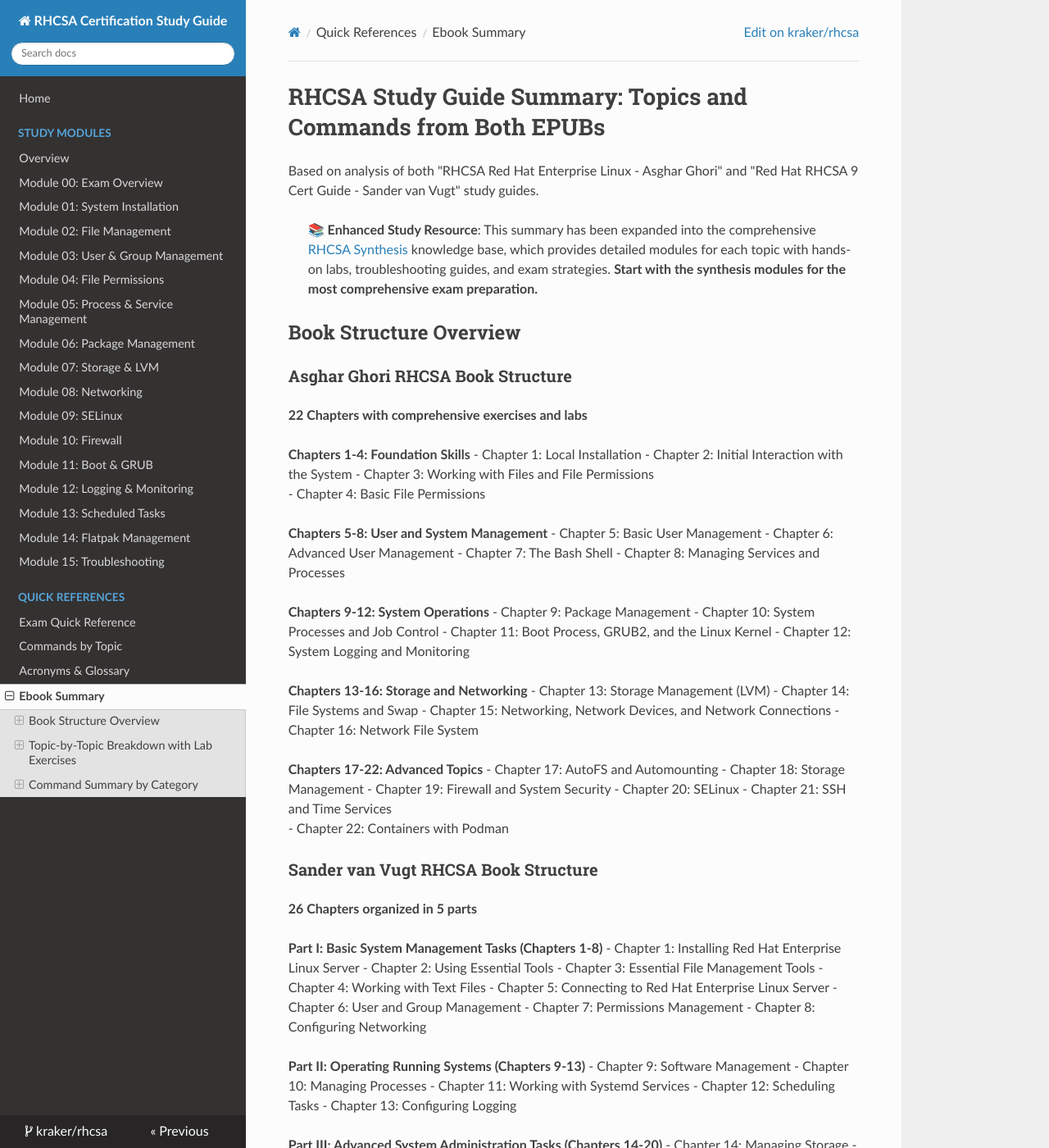
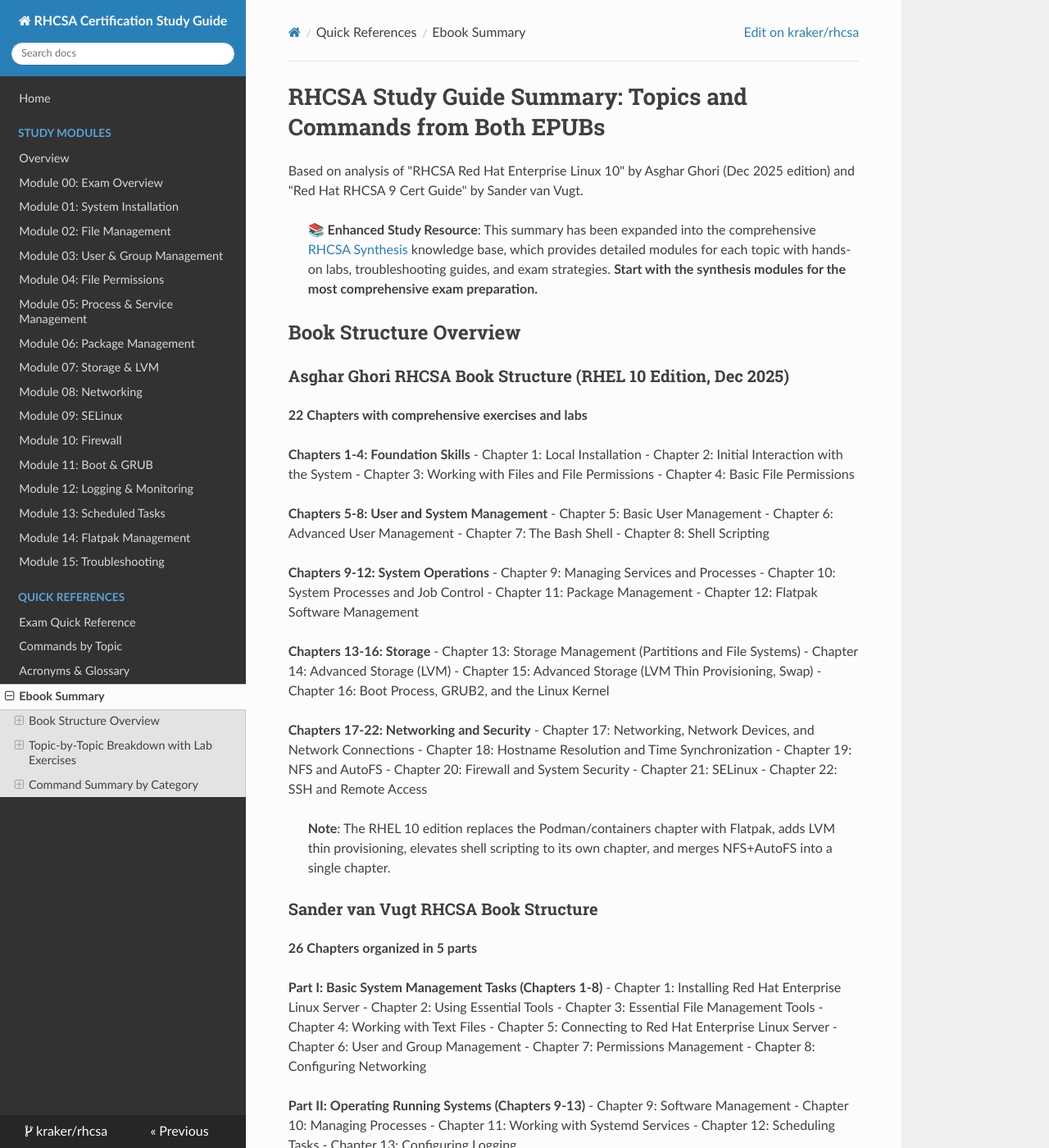
Before and after one commit to kraker/rhcsa, an MkDocs documentation site: the page built from docs/ebook_summary.md, in a window 1280 px wide and 1400 px high. Shown: the whole window at 82% size. Built offline with MkDocs 1.6.1, drawn with Linux system fonts in a browser that asks for light colours; nearby versions of some CDN libraries.

Commit message:
Update exam overview, navigation, and ebook summary for RHEL 10
- Update Module 00: RHEL 10 environment, Flatpak replaces containers
- Update docs/index.md: Module 14 title, VM names, card count, categories
- Update synthesis index: RHEL 10 book reference
- Update ebook_summary: Add RHEL 10 Ghori book chapter structure (22 ch),
  note key differences from RHEL 9 edition

Co-Authored-By: Claude Opus 4.6 <noreply@anthropic.com>

```diff
--- a/docs/ebook_summary.md
+++ b/docs/ebook_summary.md
@@ -1,12 +1,12 @@
 # RHCSA Study Guide Summary: Topics and Commands from Both EPUBs
 
-Based on analysis of both "RHCSA Red Hat Enterprise Linux - Asghar Ghori" and "Red Hat RHCSA 9 Cert Guide - Sander van Vugt" study guides.
+Based on analysis of "RHCSA Red Hat Enterprise Linux 10" by Asghar Ghori (Dec 2025 edition) and "Red Hat RHCSA 9 Cert Guide" by Sander van Vugt.
 
 > **📚 Enhanced Study Resource**: This summary has been expanded into the comprehensive [RHCSA Synthesis](rhcsa_synthesis/index.md) knowledge base, which provides detailed modules for each topic with hands-on labs, troubleshooting guides, and exam strategies. **Start with the synthesis modules for the most comprehensive exam preparation.**
 
 ## Book Structure Overview
 
-### Asghar Ghori RHCSA Book Structure
+### Asghar Ghori RHCSA Book Structure (RHEL 10 Edition, Dec 2025)
 **22 Chapters with comprehensive exercises and labs**
 
 **Chapters 1-4: Foundation Skills**
@@ -19,27 +19,29 @@ Based on analysis of both "RHCSA Red Hat Enterprise Linux - Asghar Ghori" and "R
 - Chapter 5: Basic User Management
 - Chapter 6: Advanced User Management
 - Chapter 7: The Bash Shell
-- Chapter 8: Managing Services and Processes
+- Chapter 8: Shell Scripting
 
 **Chapters 9-12: System Operations**
-- Chapter 9: Package Management
+- Chapter 9: Managing Services and Processes
 - Chapter 10: System Processes and Job Control
-- Chapter 11: Boot Process, GRUB2, and the Linux Kernel
-- Chapter 12: System Logging and Monitoring
+- Chapter 11: Package Management
+- Chapter 12: Flatpak Software Management
 
-**Chapters 13-16: Storage and Networking**
-- Chapter 13: Storage Management (LVM)
-- Chapter 14: File Systems and Swap
-- Chapter 15: Networking, Network Devices, and Network Connections
-- Chapter 16: Network File System
+**Chapters 13-16: Storage**
+- Chapter 13: Storage Management (Partitions and File Systems)
+- Chapter 14: Advanced Storage (LVM)
+- Chapter 15: Advanced Storage (LVM Thin Provisioning, Swap)
+- Chapter 16: Boot Process, GRUB2, and the Linux Kernel
 
-**Chapters 17-22: Advanced Topics**
-- Chapter 17: AutoFS and Automounting
-- Chapter 18: Storage Management
-- Chapter 19: Firewall and System Security
-- Chapter 20: SELinux
-- Chapter 21: SSH and Time Services
-- Chapter 22: Containers with Podman
+**Chapters 17-22: Networking and Security**
+- Chapter 17: Networking, Network Devices, and Network Connections
+- Chapter 18: Hostname Resolution and Time Synchronization
+- Chapter 19: NFS and AutoFS
+- Chapter 20: Firewall and System Security
+- Chapter 21: SELinux
+- Chapter 22: SSH and Remote Access
+
+> **Note**: The RHEL 10 edition replaces the Podman/containers chapter with Flatpak, adds LVM thin provisioning, elevates shell scripting to its own chapter, and merges NFS+AutoFS into a single chapter.
 
 ### Sander van Vugt RHCSA Book Structure
 **26 Chapters organized in 5 parts**
```
Also changed, not shown: docs/index.md (+4 -4 lines), docs/rhcsa_synthesis/00_exam_overview.md (+8 -8 lines), docs/rhcsa_synthesis/index.md (+2 -2 lines).
